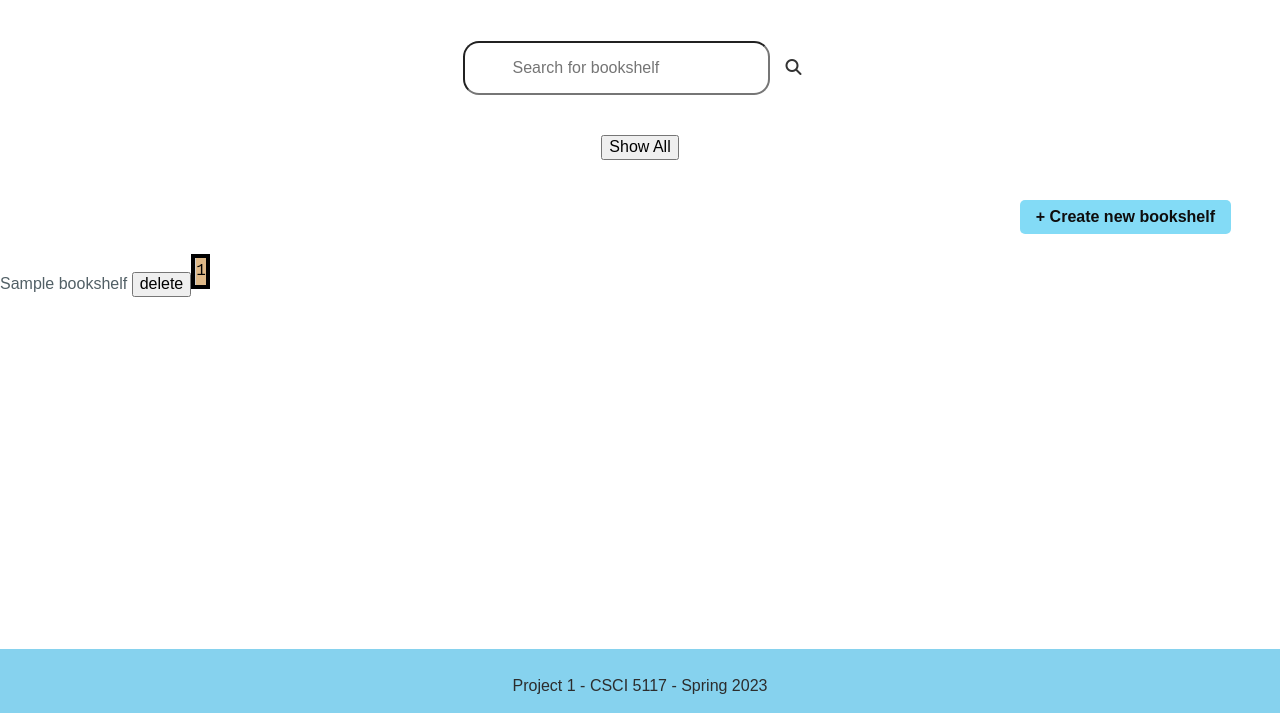
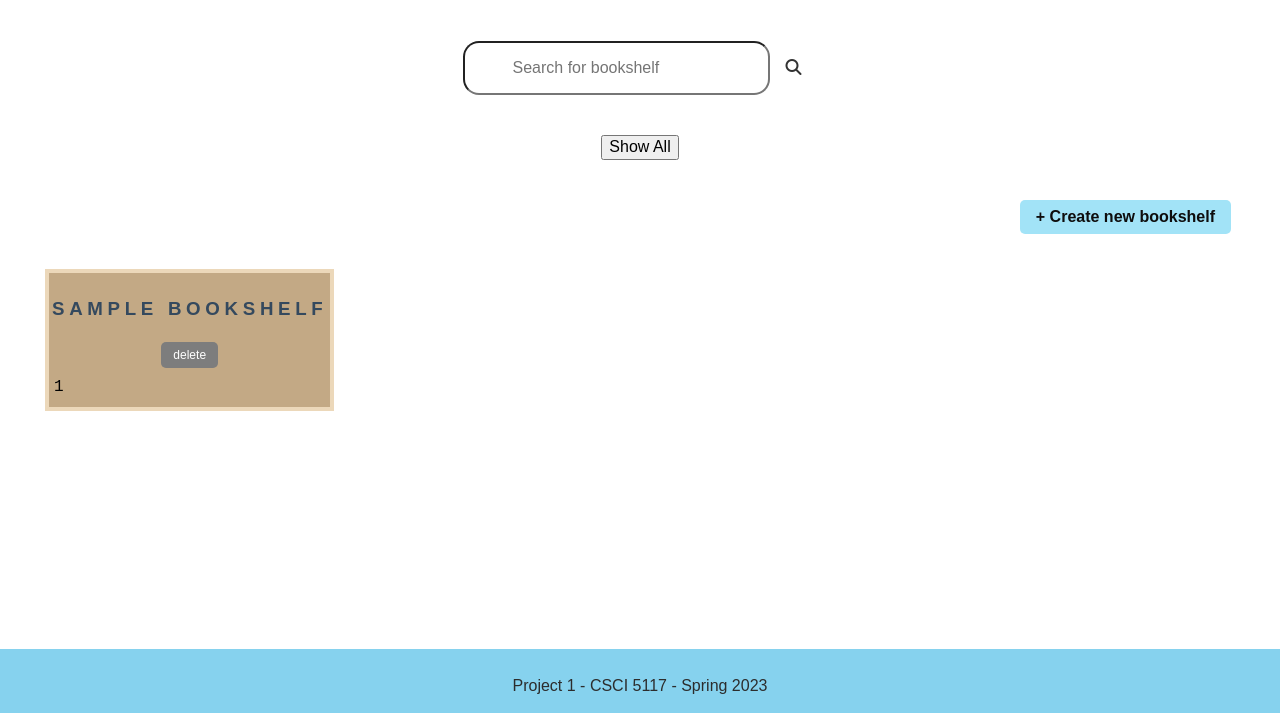
Before and after one commit to hoin0784/BookTok, a Flask app: template templates/Bookshelf.html in a window 1280 px wide. Shown: the part 199-912 px from the top of the page. Run offline with Flask 2, Linux system fonts and the light colour scheme; the template is opened without the code that fills it: most values are stand-ins (such as "Sample title", 1, 10 or a date in 2020); some libraries are stand-ins or nearby versions.

Commit message:
BS styling

```diff
--- a/static/css/style.css
+++ b/static/css/style.css
@@ -229,7 +229,7 @@
 
 }
 .add-shelf {
-  background-color:rgb(131, 219, 246);
+  background-color:rgb(162, 227, 247);
   color: #0e0d0d;
   position: absolute;
   right: 29px;
@@ -259,25 +259,34 @@
 }
 
 #bookshelf{
+  align-items: center;
   display: grid;
   border-color: brown;
   border: 4px;
   /* border: 4px rgb(19, 137, 205); */
   display: flex;
-  color: black;
+  color: rgb(236, 216, 186);
   border-style: solid;
-  background-color: burlywood;
+  background-color: rgb(195, 169, 133);
   display: inline-block;
+  margin-bottom: 20px;
+  margin-right: 10px;
 }
 
 #newBookshelf{
 font-style: bold;
 font-size: larger;
-
 }
 
-#bookshelf_name{
+.shelf-delete-button {
+  background-color: #7d7d7d;
+  color: #fff;
+  font-size: 12px;
+}
 
+.bookshelves-container {
+  padding: 15px;
+  margin-left: 30px;
 }
 
 #book_individual{
--- a/templates/Bookshelf.html
+++ b/templates/Bookshelf.html
@@ -46,16 +46,19 @@
 
             <!-- If an user has bookshelves -->
             {% if bookshelves %}
+                <div class="bookshelves-container">
                 {% for bookshelf in bookshelves %}
-                    <table class="pure-table pure-table-bordered" id="bookshelf">
-                        <thead>
-                            {{bookshelf}}
-                            <form class="pure-form" id="deleteBookshelf" method="post" action="/delete/{{bookshelf}}">
-                                <button type="submit" id="deleteButton">
-                                    delete
-                                </button>
-                            </form>
-                        </thead>
+                    <table class="pure-table-bordered" id="bookshelf">
+                        <tr>
+                            <th>
+                                <h3>{{bookshelf}}</h3>
+                                <form class="pure-form" id="deleteBookshelf" method="post" action="/delete/{{bookshelf}}">
+                                    <button type="submit" class="pure-button shelf-delete-button" id="deleteButton">
+                                        delete
+                                    </button>
+                                </form>
+                            </th>
+                        </tr>
                         <tbody>
                             {% for book in books[bookshelves.index(bookshelf)] %}
                                 <tr>
@@ -65,6 +68,7 @@
                         </tbody>
                     </table>
                 {% endfor %}
+                </div>
 
             <!-- If an user doesn't have any bookshelf -->
             {% else %}
```
